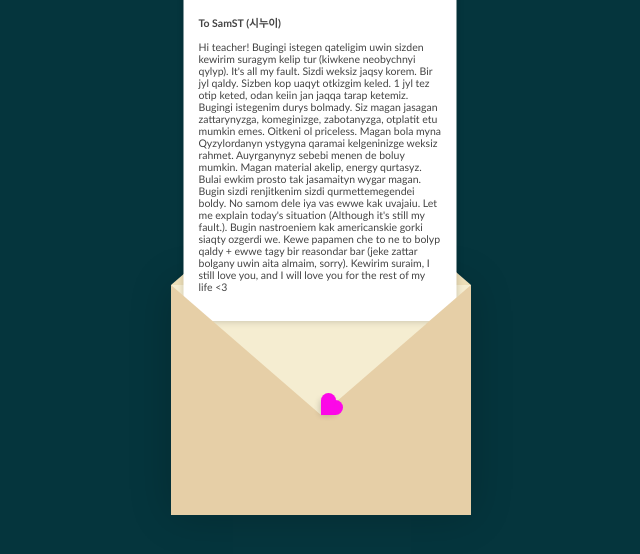
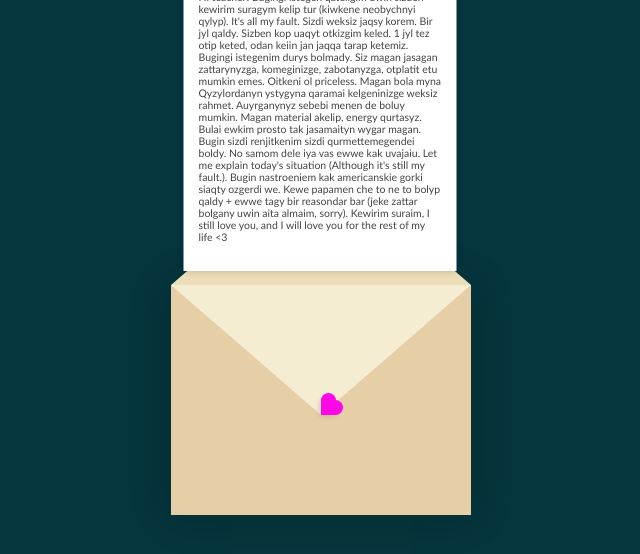
Before and after one commit to soulfriend7/SamST, a plain HTML site: page index.html in a window 1280 px wide. Both pictures are taken after a click on the element 640 px from the left and 400 px from the top of the page. Shown: the whole page, without its empty margins (319-959 px from the left). Drawn offline with Linux system fonts and the light colour scheme.

Commit message:
Update style.css

```diff
--- a/style.css
+++ b/style.css
@@ -105,7 +105,7 @@ body{
   z-index: 0;
 }
 .flap > .envelope > .letter {
-  bottom: 250px;
+  bottom: 300px;
   transform: scale(1.5);
   transition-delay: 1s;
 }
```
